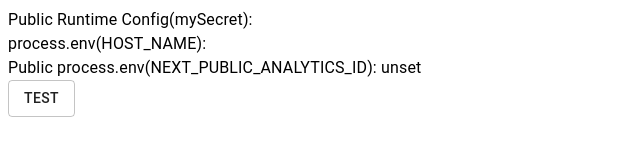
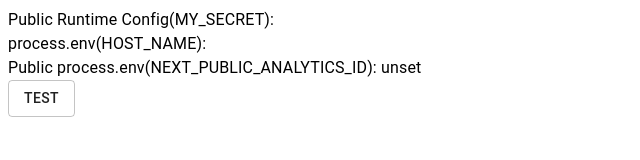
Before and after one commit to returnSky/Temp-Next-Blog, a Next.js app: page /posts in a window 1280 px wide. Shown: the top 160 px of the page, without its empty margins (0-640 px from the left). Built offline with nearby package versions, Linux system fonts and the light colour scheme; no server answers.

Commit message:
Update config

```diff
--- a/next.config.js
+++ b/next.config.js
@@ -3,6 +3,6 @@ module.exports = {
     customKey: 'my-value',
   },
   publicRuntimeConfig: {
-    mySecret: 'secret',
+    MY_SECRET: 'secret',
   }
 };
--- a/pages/posts/index.js
+++ b/pages/posts/index.js
@@ -46,7 +46,7 @@ function Post({ hostname }) {
 
   return (
     <Box>
-      <Typography>Public Runtime Config(mySecret): {publicRuntimeConfig.mySecret}</Typography>
+      <Typography>Public Runtime Config(MY_SECRET): {publicRuntimeConfig.MY_SECRET}</Typography>
       <Typography>process.env(HOST_NAME): {hostname}</Typography>
       <Typography>Public process.env(NEXT_PUBLIC_ANALYTICS_ID): {process.env.NEXT_PUBLIC_ANALYTICS_ID}</Typography>
       <Button variant="outlined" onClick={handleClick}>
```
